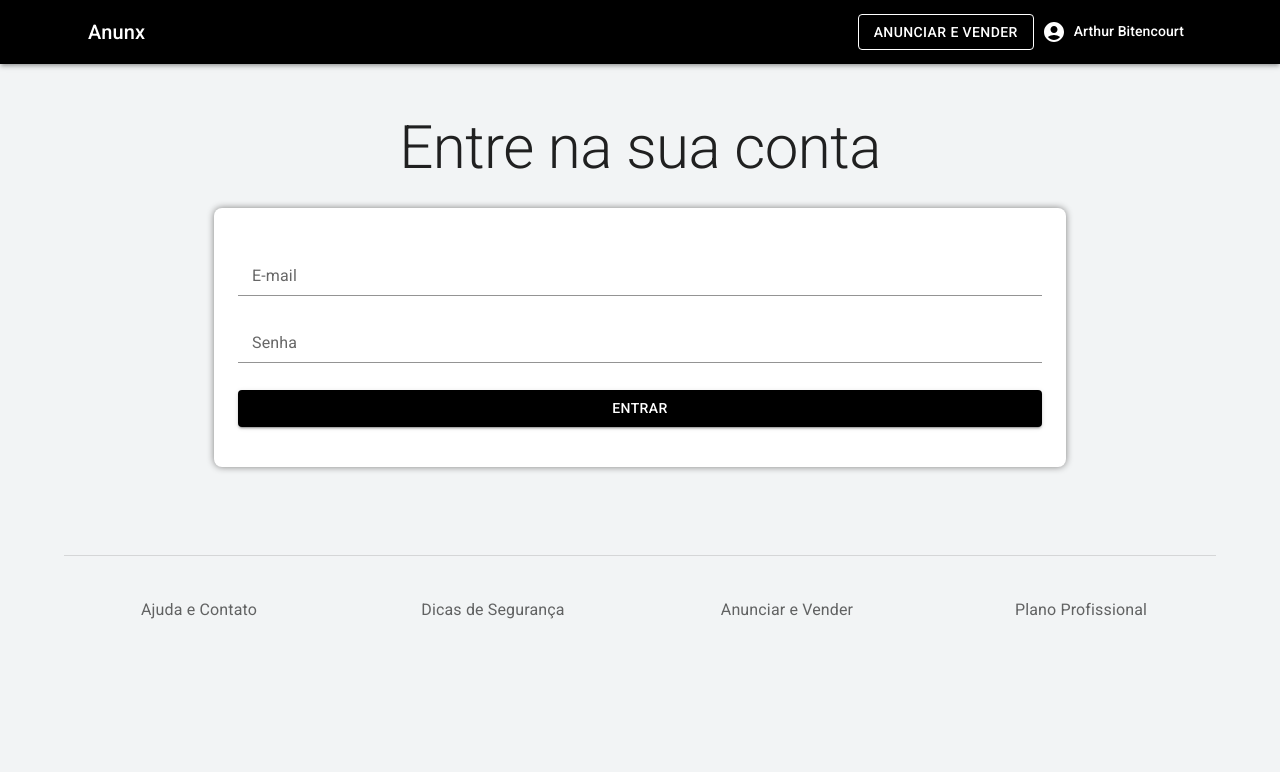
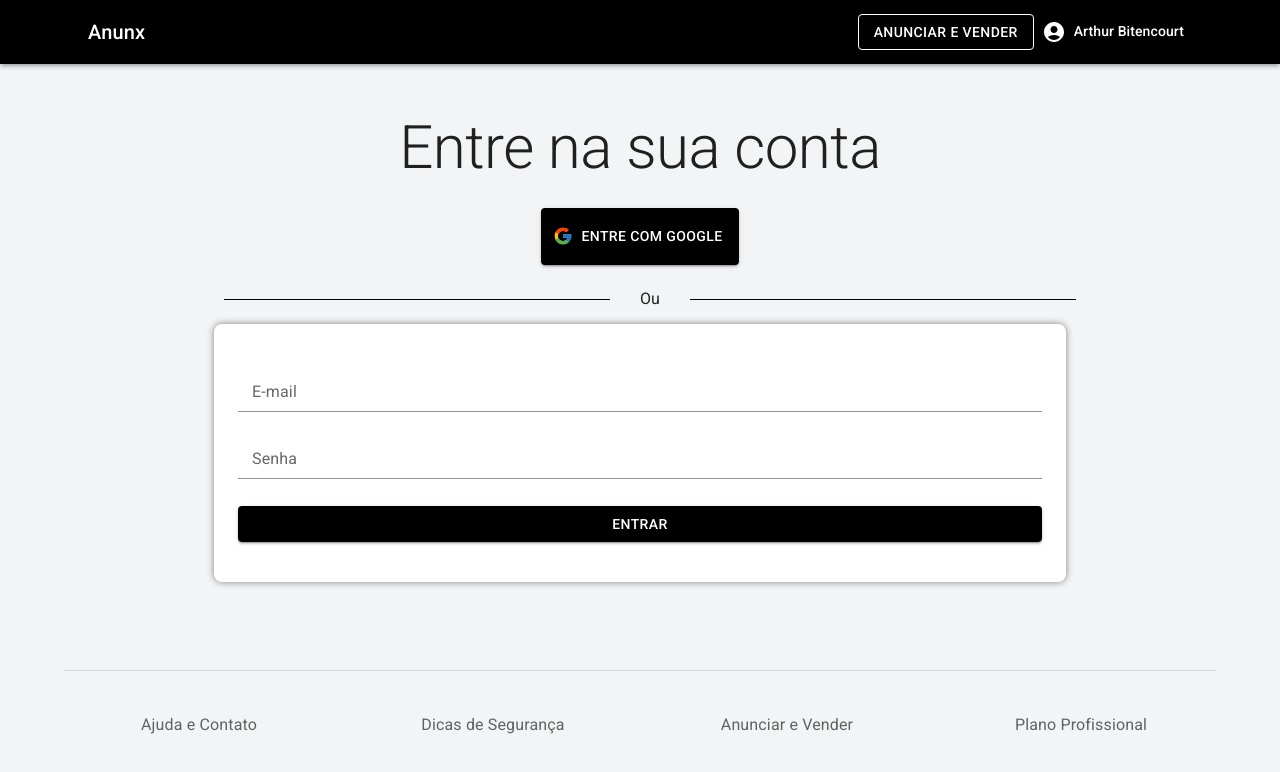
Before and after one commit to OBitencourt/anunx, a Next.js app: page /auth/signin in a window 1280 px wide. Shown: the top 772 px of the page. Built offline with nearby package versions, Linux system fonts and the light colour scheme; no server answers.

Commit message:
feat: adding login system with google

```diff
--- a/pages/api/auth/[...nextauth].js
+++ b/pages/api/auth/[...nextauth].js
@@ -2,6 +2,7 @@
 import NextAuth from "next-auth"
 
 import CredentialsProvider from "next-auth/providers/credentials";
+import GoogleProvider from "next-auth/providers/google";
 
 export const authOptions = {
 
@@ -25,6 +26,11 @@
         }
 
 
+    }),
+
+    GoogleProvider({
+      clientId: process.env.GOOGLE_CLIENT_ID,
+      clientSecret: process.env.GOOGLE_CLIENT_SECRET
     })
   ],
 
--- a/pages/auth/signin/index.js
+++ b/pages/auth/signin/index.js
@@ -24,13 +24,9 @@
 import { signIn, useSession } from "next-auth/react";
 
 import { useRouter } from "next/router";
-
-// import useToasty from "../../../src/contexts/Toasty";
-
-// import { useRouter } from "next/router";
+import Image from "next/image";
 
 const SignIn = () => {
-  // const router = useRouter();
 
   // const { setToasty } = useToasty();
 
@@ -49,6 +45,13 @@
     })
 
   };
+
+  const handleGoogleLogin = () => {
+
+    signIn('google', {
+      callbackUrl: 'http://localhost:3000/user/dashboard'
+    })
+  }
 
   return (
     <>
@@ -73,6 +76,45 @@
                     Entre na sua conta
                   </Typography>
 
+                  <Box sx={{padding: 3}} align='center'>
+                    <Button
+                      sx={{
+                        padding: 2
+                      }}
+                      onClick={handleGoogleLogin}
+                      variant='contained'
+                      color="primary"
+                      startIcon={
+                        <Image
+                          width={20}
+                          height={20}
+                          alt="google logo"
+                          src="/images/google.svg"
+                        />
+                      }
+                    >
+                      Entre com Google
+                    </Button>
+                  </Box>
+
+                  <Box sx={{
+                    display: 'flex',
+                    justifyContent: 'center',
+                    alignItems: 'center',
+                    backgroundColor: 'black',
+                    width: '100%',
+                    height: '1px',
+                    margin: '10px'
+                  }} align='center'>
+                    <span
+                      style={{
+                        backgroundColor: 'rgb(242,244,245)',
+                        padding: '0 30px'
+                      }}
+                    >
+                      Ou
+                    </span>
+                  </Box>
 
                   <Box
                     sx={{
```
Also changed, not shown: public/images/google.svg (added).
